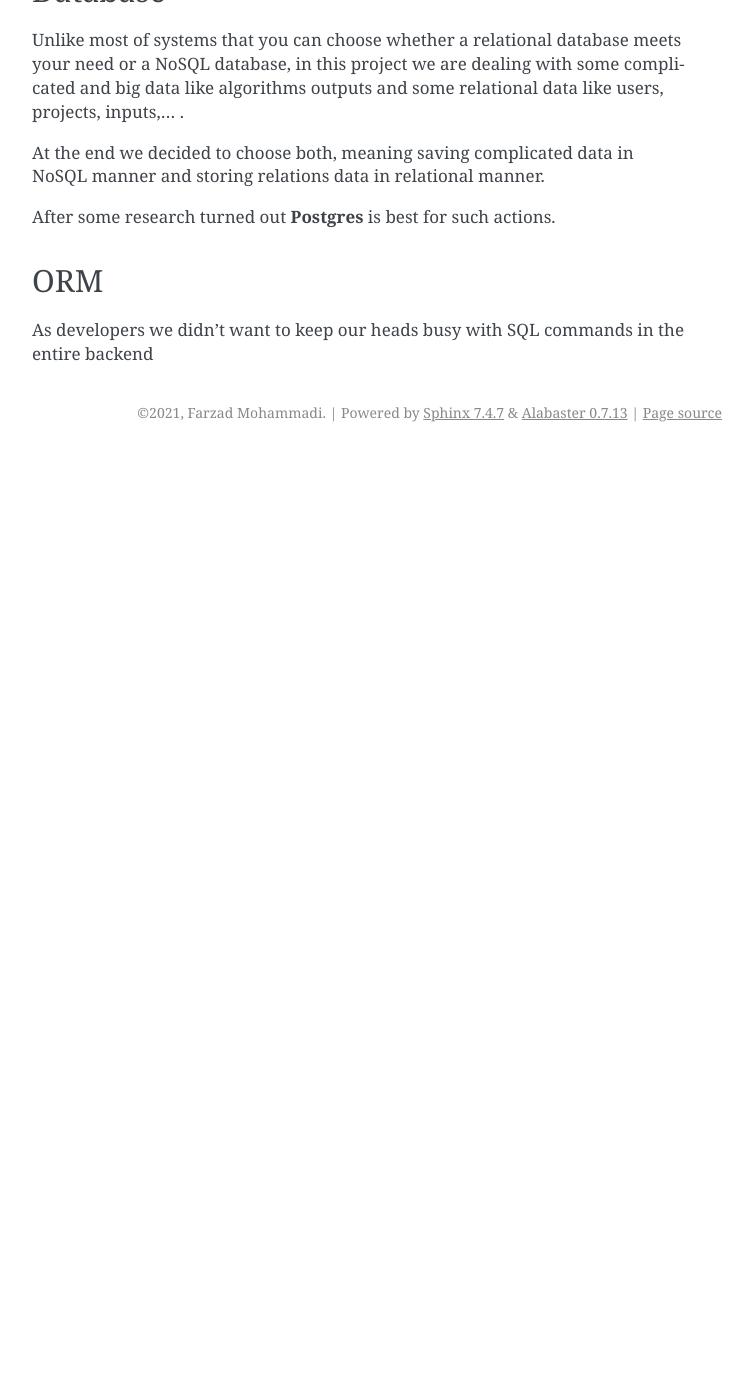
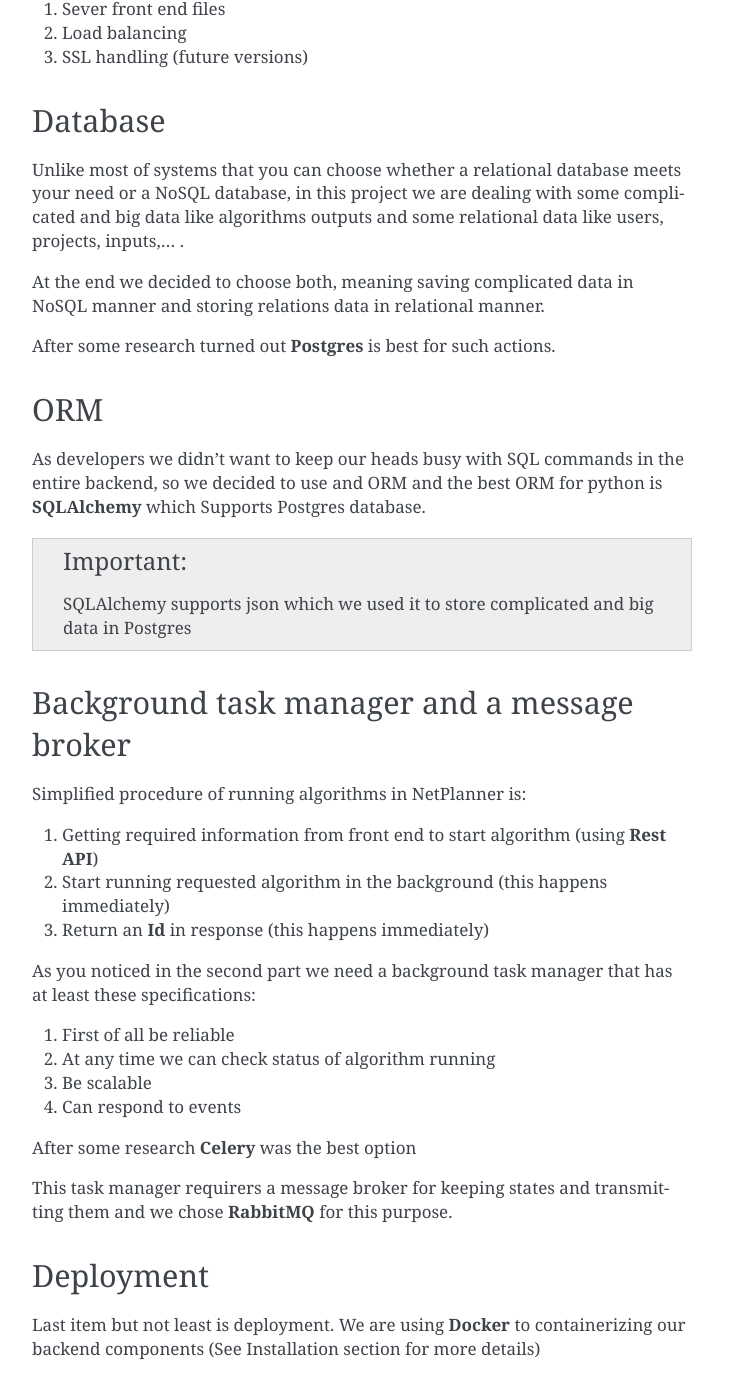
Before and after one commit to farzad1132/netplanner-backend, a Sphinx documentation site: the page built from docs/architecture.rst, in a window 1280 px wide and 1400 px high, scrolled down 1064 px. Shown: the whole window, without its empty margins (388-1140 px from the left). Built offline with Sphinx 7.4.7, drawn with Linux system fonts in a browser that asks for light colours; pages that are not in the unit, such as notebooks, are missing from menus; before the commit the page ends 1516 px from its top, so only the background shows below that; some of the changed text lies outside the part shown.

Commit message:
Completed architecture section of document

```diff
--- a/docs/architecture.rst
+++ b/docs/architecture.rst
@@ -1,5 +1,5 @@
-Architecture
-============
+Architecture and Technologies
+=============================
 
 In this Section we are going to explain architectural decisions for NetPlanner
 
@@ -40,6 +40,12 @@ Proxy Server
 The specifications said backend must be high performance and fast, so without any thinking
 **Nginx** came into mind and there is no need for listing it's features.
 
+We are using Nginx for:
+
+#. Sever front end files
+#. Load balancing
+#. SSL handling (future versions)
+
 
 Database
 --------
@@ -57,4 +63,37 @@ After some research turned out **Postgres** is best for such actions.
 ORM
 ---
 
-As developers we didn't want to keep our heads busy with SQL commands in the entire backend
+As developers we didn't want to keep our heads busy with SQL commands in the entire backend,
+so we decided to use and ORM and the best ORM for python is **SQLAlchemy** which Supports
+Postgres database.
+
+.. important:: SQLAlchemy supports json which we used it to store complicated and big data in Postgres
+
+
+Background task manager and a message broker
+--------------------------------------------
+
+Simplified procedure of running algorithms in NetPlanner is:
+
+#. Getting required information from front end to start algorithm (using **Rest API**)
+#. Start running requested algorithm in the background (this happens immediately)
+#. Return an **Id** in response (this happens immediately)
+
+As you noticed in the second part we need a background task manager that has at least
+these specifications:
+
+#. First of all be reliable
+#. At any time we can check status of algorithm running
+#. Be scalable
+#. Can respond to events
+
+After some research **Celery** was the best option
+
+This task manager requirers a message broker for keeping states and transmitting them and we chose
+**RabbitMQ** for this purpose.
+
+Deployment
+----------
+
+Last item but not least is deployment.
+We are using **Docker** to containerizing our backend components (See Installation section for more details)
```
